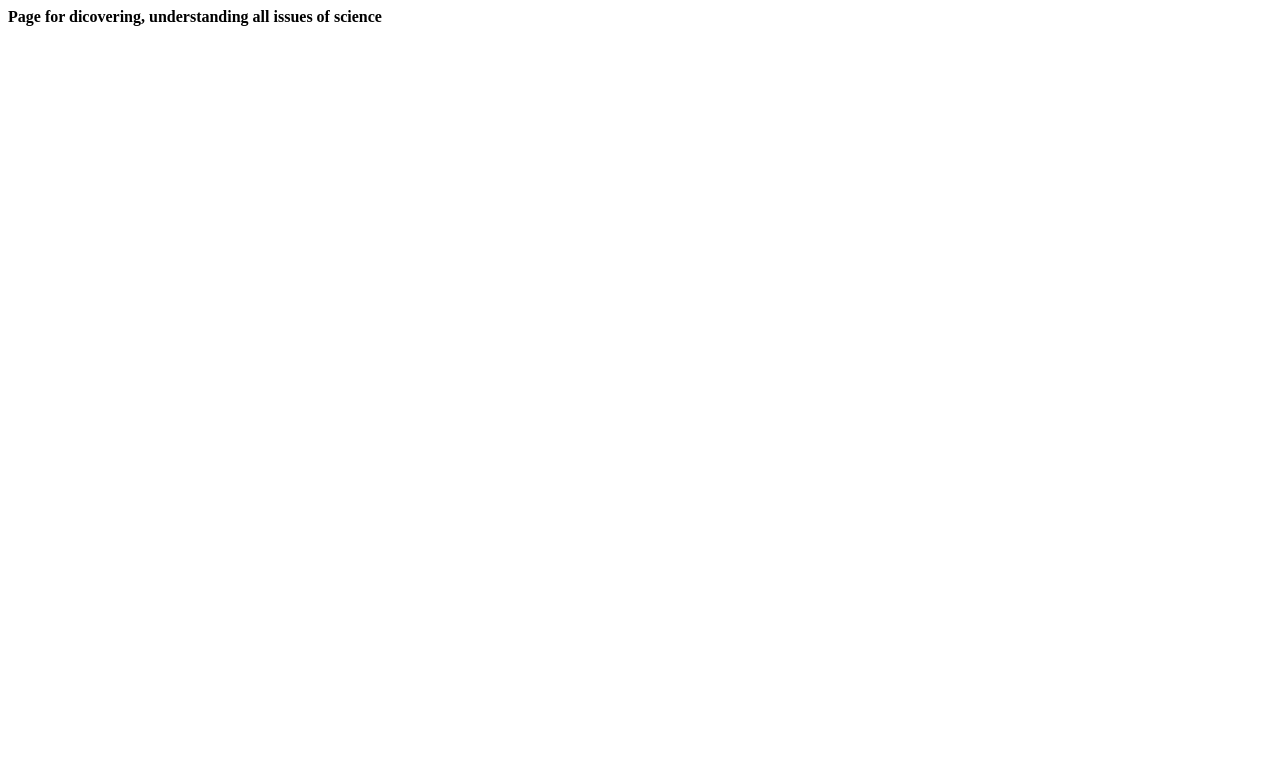
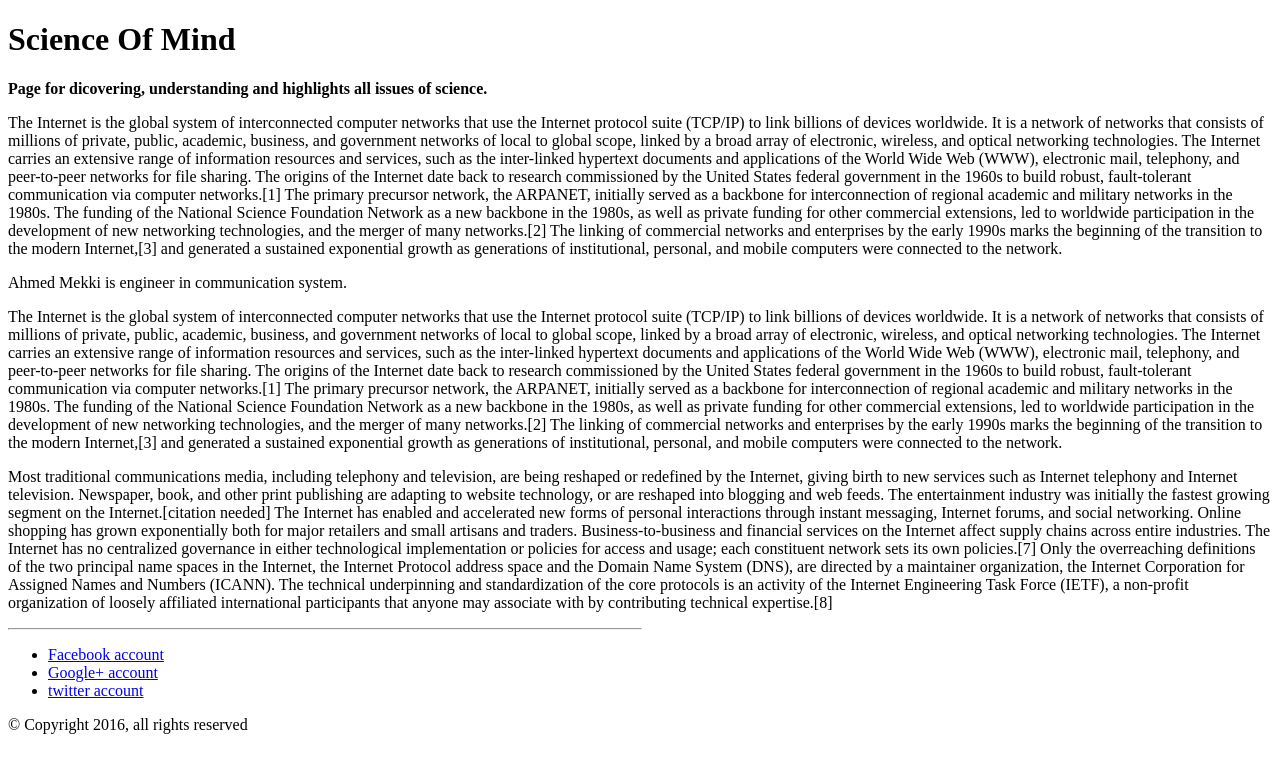
Before and after one commit to Ahmed-Mekki/Science-Of-Mind, a plain HTML site: page site/index.html in a window 1280 px wide. Drawn offline with Linux system fonts and the light colour scheme.

Commit message:
Update index.html

```diff
--- a/site/index.html
+++ b/site/index.html
@@ -2,8 +2,44 @@
 <html>
 <head>
 	<title>Science Of Mind</title>
+	<meta charset="utf-8">
+	<link rel="stylesheet" type="text/css" href="style.css">
 </head>
 <body>
-<b>Page for dicovering, understanding all issues of science</b><br/>
+<h1>Science Of Mind</h1>
+<b>Page for dicovering, understanding and highlights all issues of science.</b><br/>
+<section id="section1">
+	<p id="p1">The Internet is the global system of interconnected computer networks that use the Internet protocol suite (TCP/IP) to link billions of devices worldwide. It is a network of networks that consists of millions of private, public, academic, business, and government networks of local to global scope, linked by a broad array of electronic, wireless, and optical networking technologies. The Internet carries an extensive range of information resources and services, such as the inter-linked hypertext documents and applications of the World Wide Web (WWW), electronic mail, telephony, and peer-to-peer networks for file sharing.
+
+The origins of the Internet date back to research commissioned by the United States federal government in the 1960s to build robust, fault-tolerant communication via computer networks.[1] The primary precursor network, the ARPANET, initially served as a backbone for interconnection of regional academic and military networks in the 1980s. The funding of the National Science Foundation Network as a new backbone in the 1980s, as well as private funding for other commercial extensions, led to worldwide participation in the development of new networking technologies, and the merger of many networks.[2] The linking of commercial networks and enterprises by the early 1990s marks the beginning of the transition to the modern Internet,[3] and generated a sustained exponential growth as generations of institutional, personal, and mobile computers were connected to the network.</p>
+	<p id="p2"></p>
+	<p id="p3"></p>
+	<p id="p4"></p>
+	<div>Ahmed Mekki is engineer in communication system.</div>
+</section>
+<section id="section2">
+	<p id="p5">The Internet is the global system of interconnected computer networks that use the Internet protocol suite (TCP/IP) to link billions of devices worldwide. It is a network of networks that consists of millions of private, public, academic, business, and government networks of local to global scope, linked by a broad array of electronic, wireless, and optical networking technologies. The Internet carries an extensive range of information resources and services, such as the inter-linked hypertext documents and applications of the World Wide Web (WWW), electronic mail, telephony, and peer-to-peer networks for file sharing.
+
+The origins of the Internet date back to research commissioned by the United States federal government in the 1960s to build robust, fault-tolerant communication via computer networks.[1] The primary precursor network, the ARPANET, initially served as a backbone for interconnection of regional academic and military networks in the 1980s. The funding of the National Science Foundation Network as a new backbone in the 1980s, as well as private funding for other commercial extensions, led to worldwide participation in the development of new networking technologies, and the merger of many networks.[2] The linking of commercial networks and enterprises by the early 1990s marks the beginning of the transition to the modern Internet,[3] and generated a sustained exponential growth as generations of institutional, personal, and mobile computers were connected to the network.</p>
+	<p id="p6">Most traditional communications media, including telephony and television, are being reshaped or redefined by the Internet, giving birth to new services such as Internet telephony and Internet television. Newspaper, book, and other print publishing are adapting to website technology, or are reshaped into blogging and web feeds. The entertainment industry was initially the fastest growing segment on the Internet.[citation needed] The Internet has enabled and accelerated new forms of personal interactions through instant messaging, Internet forums, and social networking. Online shopping has grown exponentially both for major retailers and small artisans and traders. Business-to-business and financial services on the Internet affect supply chains across entire industries.
+
+The Internet has no centralized governance in either technological implementation or policies for access and usage; each constituent network sets its own policies.[7] Only the overreaching definitions of the two principal name spaces in the Internet, the Internet Protocol address space and the Domain Name System (DNS), are directed by a maintainer organization, the Internet Corporation for Assigned Names and Numbers (ICANN). The technical underpinning and standardization of the core protocols is an activity of the Internet Engineering Task Force (IETF), a non-profit organization of loosely affiliated international participants that anyone may associate with by contributing technical expertise.[8]</p>
+</section>
+
+<!--
+<section id="section">
+	<p id="p">Science is the important thing in the world</p>
+</section>
+-->
+
+<footer>
+	<hr width="50%" align="left">
+	<ul>
+		<li><a href="https://www.facebook.com/Ahmed.Mekki136" target="_blank" title="Ahmed Mekki">Facebook account</a></li>
+		<li><a href="https://plus.google.com/u/0/me?authuser=0" title="Ahmed Mekki" target="_blank">Google+ account</a></li>
+		<li><a href="https://twitter.com/Mekki136" title="Ahmed Mekki" target="_blank">twitter account</a></li>
+	</ul>
+	<p>&copy; Copyright 2016, all rights reserved</p>
+</footer>
 </body>
 </html>
```
